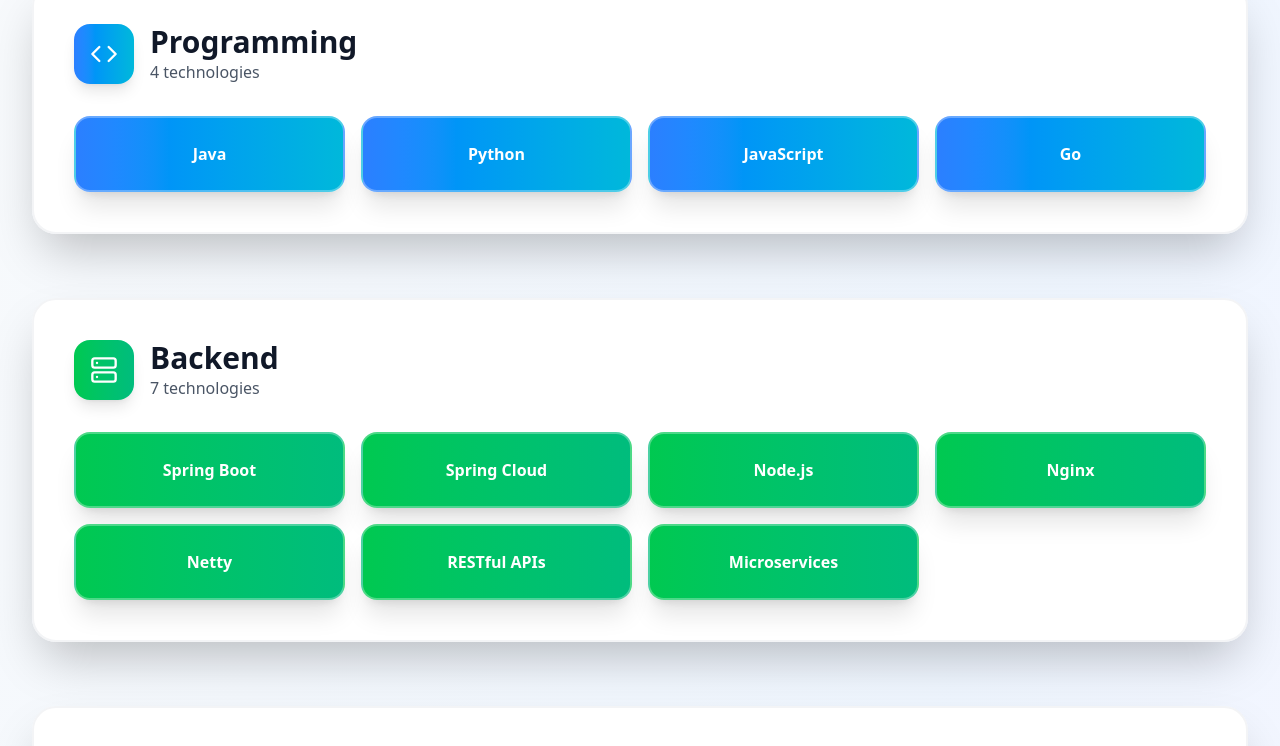
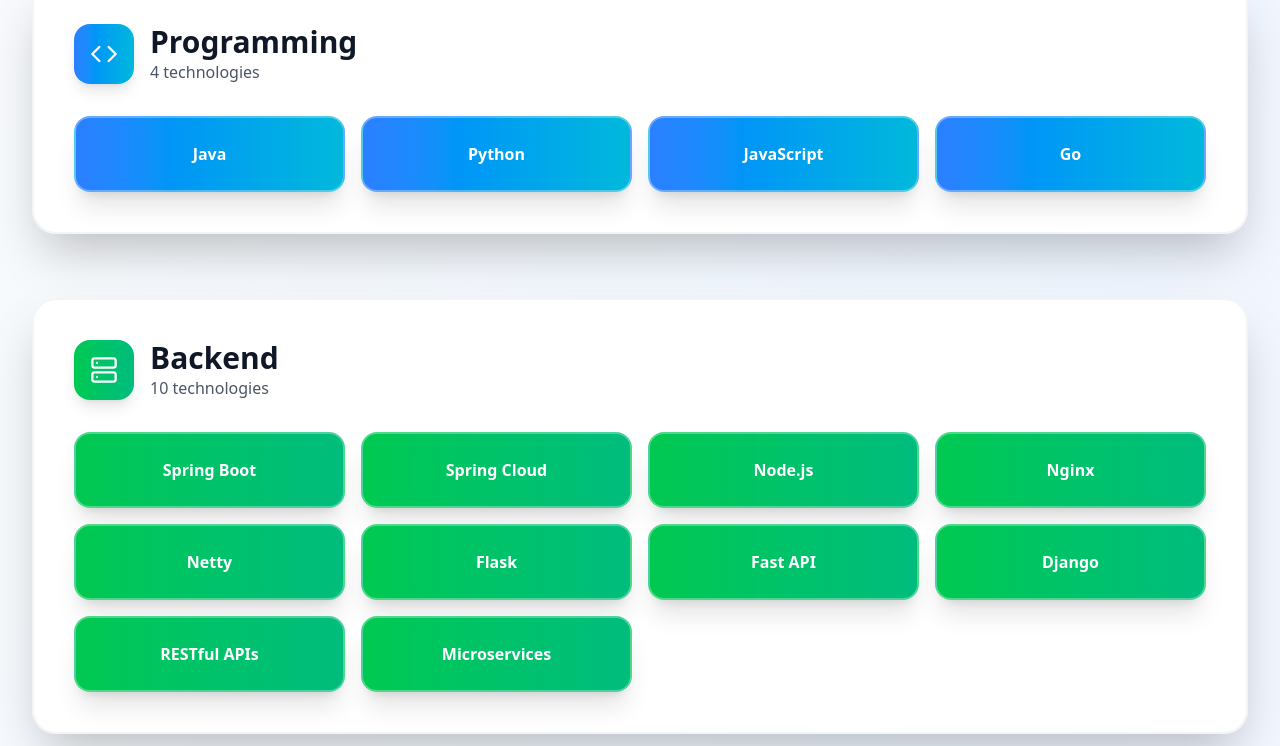
Before and after one commit to ipyton/ipyton.github.io, a Next.js app: page / in a window 1280 px wide. Shown: the part 1882-2628 px from the top of the page. Built offline with nearby package versions, Linux system fonts and the light colour scheme.

Commit message:
update portfolio

```diff
--- a/src/app/page.js
+++ b/src/app/page.js
@@ -291,6 +291,9 @@
     { name: "Node.js", category: "backend" },
     { name: "Nginx", category: "backend" },
     { name: "Netty", category: "backend" },
+    { name: "Flask", category: "backend" },
+    { name: "Fast API", category: "backend" },
+    { name: "Django", category: "backend" },
     { name: "RESTful APIs", category: "backend" },
     { name: "Microservices", category: "backend" },
 
```
